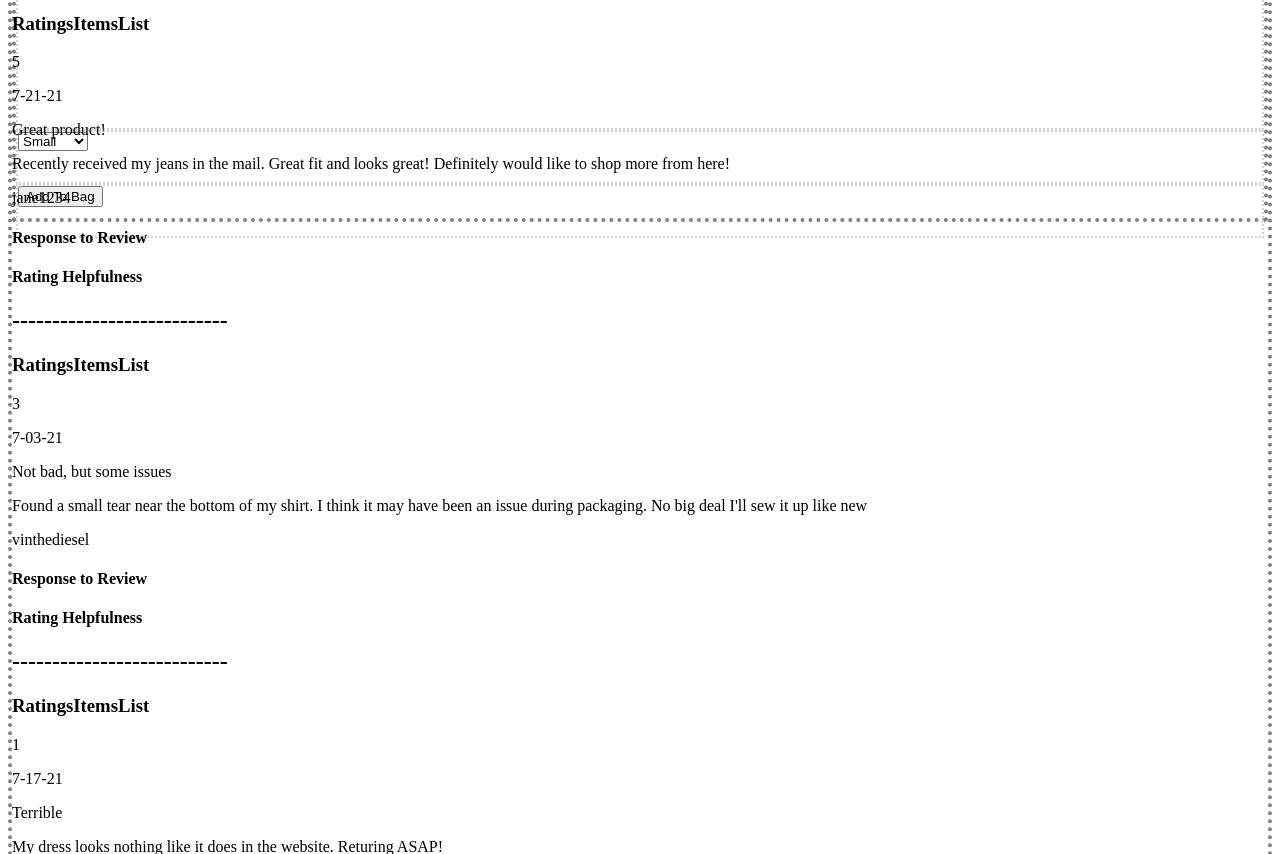
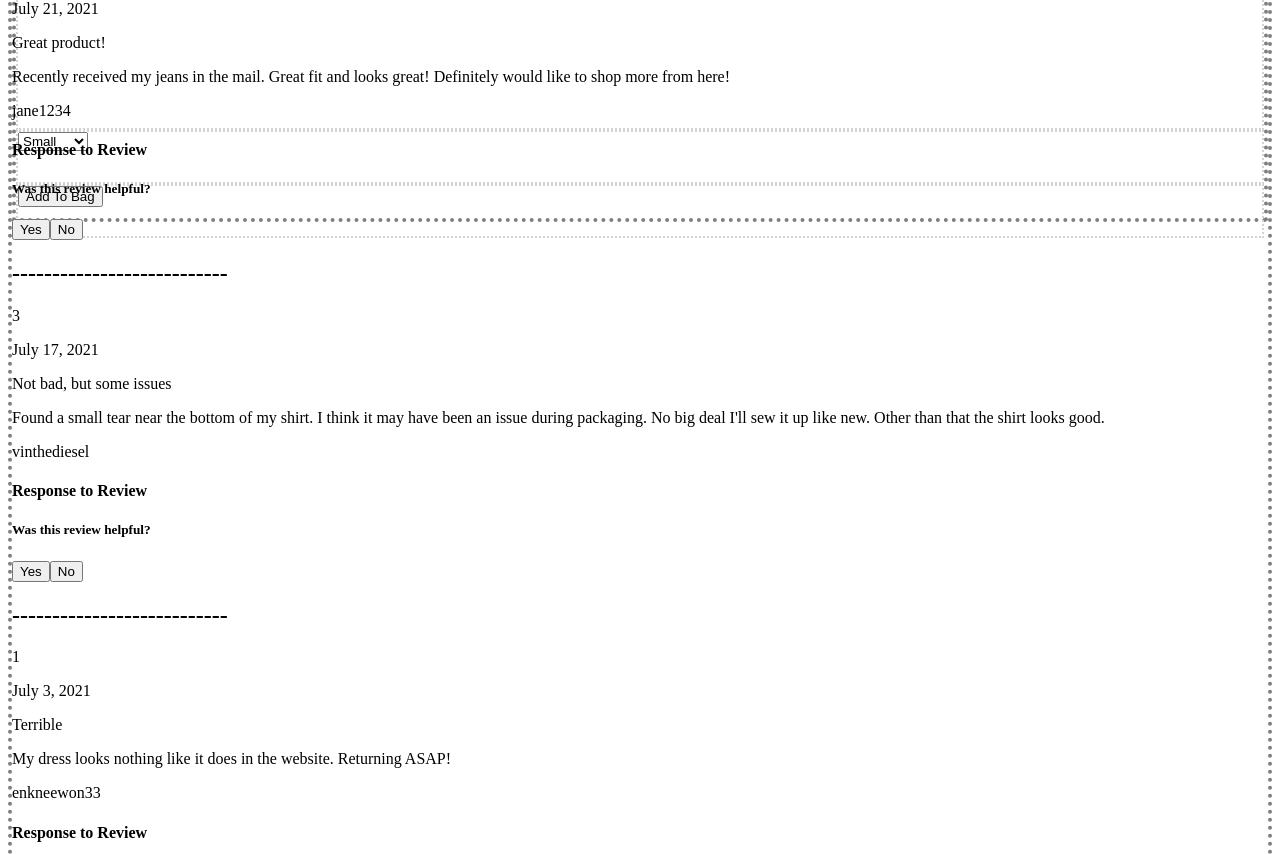
Before and after one commit to Project-Dope/Front-End-Capstone, a React app: page / in a window 1280 px wide. Shown: the part 906-1760 px from the top of the page. Built offline with nearby package versions, Linux system fonts and the light colour scheme; the HTML template or start-up script is replaced by a standard one.

Commit message:
Created ReviewInput component. Added buttons to display add review inputs and cancel

```diff
--- a/client/src/components/Ratings/Ratings.jsx
+++ b/client/src/components/Ratings/Ratings.jsx
@@ -3,25 +3,58 @@ import axios from 'axios';
 import './Ratings.css'
 import RatingsList from './RatingsList.jsx';
 import ratingsSeeds from './seeds.js';
+import ReviewInput from './ReviewInput.jsx';
 
 export default class Ratings extends React.Component {
 
   constructor(props) {
     super(props);
     this.state = {
-      ratingsList: ratingsSeeds
+      ratingsList: ratingsSeeds,
+      wasReviewClicked: false
     }
+
+    this.clickAddReview = this.clickAddReview.bind(this);
+    this.cancelAddReview = this.cancelAddReview.bind(this);
+  }
+
+  clickAddReview() {
+    this.setState({
+      wasReviewClicked: true
+    })
+  }
+
+  cancelAddReview() {
+    this.setState({
+      wasReviewClicked: false
+    })
   }
 
   render() {
 
-    console.log('ratingsList: ', ratingsSeeds)
+    // console.log('ratingsList: ', ratingsSeeds)
+
+    if (this.state.wasReviewClicked) {
+
+      return (
+        <div>
+          <ReviewInput />
+          <button onClick={this.cancelAddReview}>Cancel</button>
+        </div>
+      )
+
+    } else {
 
       return (
         <div>
           <h1>Ratings</h1>
           <RatingsList list={this.state.ratingsList} />
+          <button>Show More Reviews</button>
+          <button onClick={this.clickAddReview}>Add a Review</button>
         </div>
       );
+
+    }
+
   }
 }
--- a/client/src/components/Ratings/RatingsList.jsx
+++ b/client/src/components/Ratings/RatingsList.jsx
@@ -4,7 +4,6 @@ import RatingsItemsList from './RatingsListItem.jsx';
 var RatingsList = (props) => (
 
   <div>
-    <h2>RatingsList</h2>
     {props.list.map((post, index) =>
       <RatingsItemsList post={post} key={index} />
     )}
--- a/client/src/components/Ratings/RatingsListItem.jsx
+++ b/client/src/components/Ratings/RatingsListItem.jsx
@@ -1,4 +1,5 @@
 import React from 'react';
+import RatingHelpfulNess from './post-components/RatingHelpfulNess.jsx';
 
 class RatingsItemsList extends React.Component {
 
@@ -13,7 +14,6 @@ class RatingsItemsList extends React.Component {
 
     return (
       <div>
-        <h3>RatingsItemsList</h3>
         <p>{this.props.post.starRating}</p>
         <p>{this.props.post.dateOfReview}</p>
         <p>{this.props.post.reviewSummary}</p>
@@ -21,7 +21,8 @@ class RatingsItemsList extends React.Component {
         <p>{this.props.post.recommend}</p>
         <p>{this.props.post.username}</p>
         <h4>Response to Review</h4>
-        <h4>Rating Helpfulness</h4>
+        {/* <h4>Rating Helpfulness</h4> */}
+        <RatingHelpfulNess />
         <h2>---------------------------</h2>
       </div>
     )
--- /dev/null
+++ b/client/src/components/Ratings/ReviewInput.jsx
@@ -0,0 +1,44 @@
+import React from 'react';
+
+class ReviewInput extends React.Component {
+
+  constructor(props) {
+    super(props);
+    this.state = {
+
+    }
+  }
+
+  render() {
+    return (
+      <div>
+        <form>
+          <p>Choose star rating here</p>
+          <p>Poor</p>
+          <p>Fair</p>
+          <p>Average</p>
+          <p>Good</p>
+          <p>Great</p>
+          <h5>Do you recommend this product?</h5>
+          <button>Yes</button>
+          <button>No</button>
+          <h5>Review Summary</h5>
+          <input />
+          <h5>Review Body</h5>
+          <input />
+          <p></p>
+          <button>Upload Photos</button>
+          <h5>Display Name</h5>
+          <input />
+          <h5>Your email</h5>
+          <input />
+          <p></p>
+          <button>Submit Review</button>
+        </form>
+      </div>
+    )
+  }
+
+}
+
+export default ReviewInput;
--- /dev/null
+++ b/client/src/components/Ratings/post-components/RatingHelpfulness.jsx
@@ -0,0 +1,29 @@
+import React from 'react';
+
+class RatingHelpfulNess extends React.Component {
+  constructor(props) {
+    super(props);
+    this.state = {
+
+    }
+
+    // this.incrementHelpfulCount = this.incrementHelpfulCount.bind(this);
+  }
+
+  // incrementHelpfulCount() {
+
+  // }
+
+  render() {
+    return (
+      <div>
+        <h5>Was this review helpful?</h5>
+        <button>Yes</button>
+        <button>No</button>
+      </div>
+    )
+  }
+
+}
+
+export default RatingHelpfulNess;
--- a/client/src/components/Ratings/seeds.js
+++ b/client/src/components/Ratings/seeds.js
@@ -1,27 +1,33 @@
 var RatingsListArray = [
   {
     starRating: 5,
-    dateOfReview: '7-21-21',
+    dateOfReview: 'July 21, 2021',
     reviewSummary: 'Great product!',
     reviewBody: "Recently received my jeans in the mail. Great fit and looks great! Definitely would like to shop more from here!",
     recommend: true,
-    username: 'jane1234'
+    username: 'jane1234',
+    helpfulnessYes: 0,
+    helpfulnessNo: 0
   },
   {
     starRating: 3,
-    dateOfReview: '7-03-21',
+    dateOfReview: 'July 17, 2021',
     reviewSummary: 'Not bad, but some issues',
-    reviewBody: "Found a small tear near the bottom of my shirt. I think it may have been an issue during packaging. No big deal I'll sew it up like new",
+    reviewBody: "Found a small tear near the bottom of my shirt. I think it may have been an issue during packaging. No big deal I'll sew it up like new. Other than that the shirt looks good.",
     recommend: true,
-    username: 'vinthediesel'
+    username: 'vinthediesel',
+    helpfulnessYes: 0,
+    helpfulnessNo: 0
   },
   {
     starRating: 1,
-    dateOfReview: '7-17-21',
+    dateOfReview: 'July 3, 2021',
     reviewSummary: 'Terrible',
-    reviewBody: "My dress looks nothing like it does in the website. Returing ASAP!",
+    reviewBody: "My dress looks nothing like it does in the website. Returning ASAP!",
     recommend: true,
-    username: 'enkneewon33'
+    username: 'enkneewon33',
+    helpfulnessYes: 0,
+    helpfulnessNo: 0
   }
 ]
 
```
Also changed, not shown: client/src/components/Ratings/post-components/ReviewResponse.jsx (added). Lines whose indentation alone changed are shown as unchanged.
